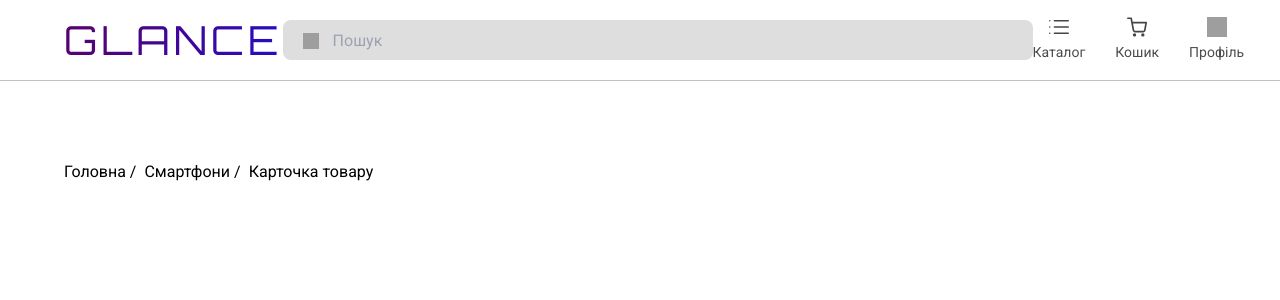
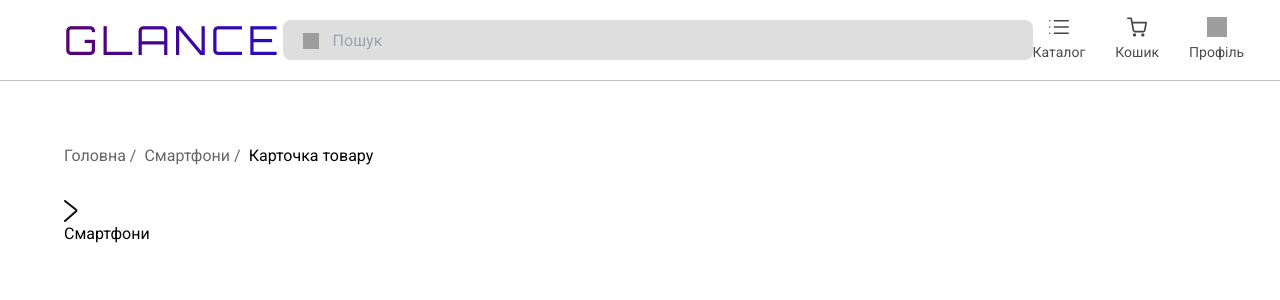
Before and after one commit to dest411/shop, a React (Create React App) app: page /PhoneCard/1 in a window 1280 px wide. Shown: the top 300 px of the page. Built offline with nearby package versions, Linux system fonts and the light colour scheme; grey boxes are pictures that could not be loaded.

Commit message:
backblack

```diff
--- a/src/PhoneCard.jsx
+++ b/src/PhoneCard.jsx
@@ -13,15 +13,17 @@ const PhoneCard = () => {
   return (
     <div className='flex flex-col justify-center items-center' >
         <Header/>
-        <div className=' mt-40 w-[90%] ' >
+        <div className=' mt-36 w-[90%] flex flex-col gap-8 ' >
           <div className='flex gap-2'>
-            <Link to="/"  >Головна / </Link>
-            <Link to="/" ><h6>Смартфони /</h6></Link>
+            <Link className=' opacity-60' to="/"  >Головна / </Link>
+            <Link className=' opacity-60' to="/CatalogMain" ><h6>Смартфони /</h6></Link>
             <Link to="/" ><h6>Карточка товару</h6></Link>
+          </div>
+          <div>
+            <img src={backBlack} className='tran' alt="" />
+            <Link className='' to="/CatalogMain" ><h6>Смартфони </h6></Link>
 
           </div>
-
-
         </div>
 
     </div>
```
